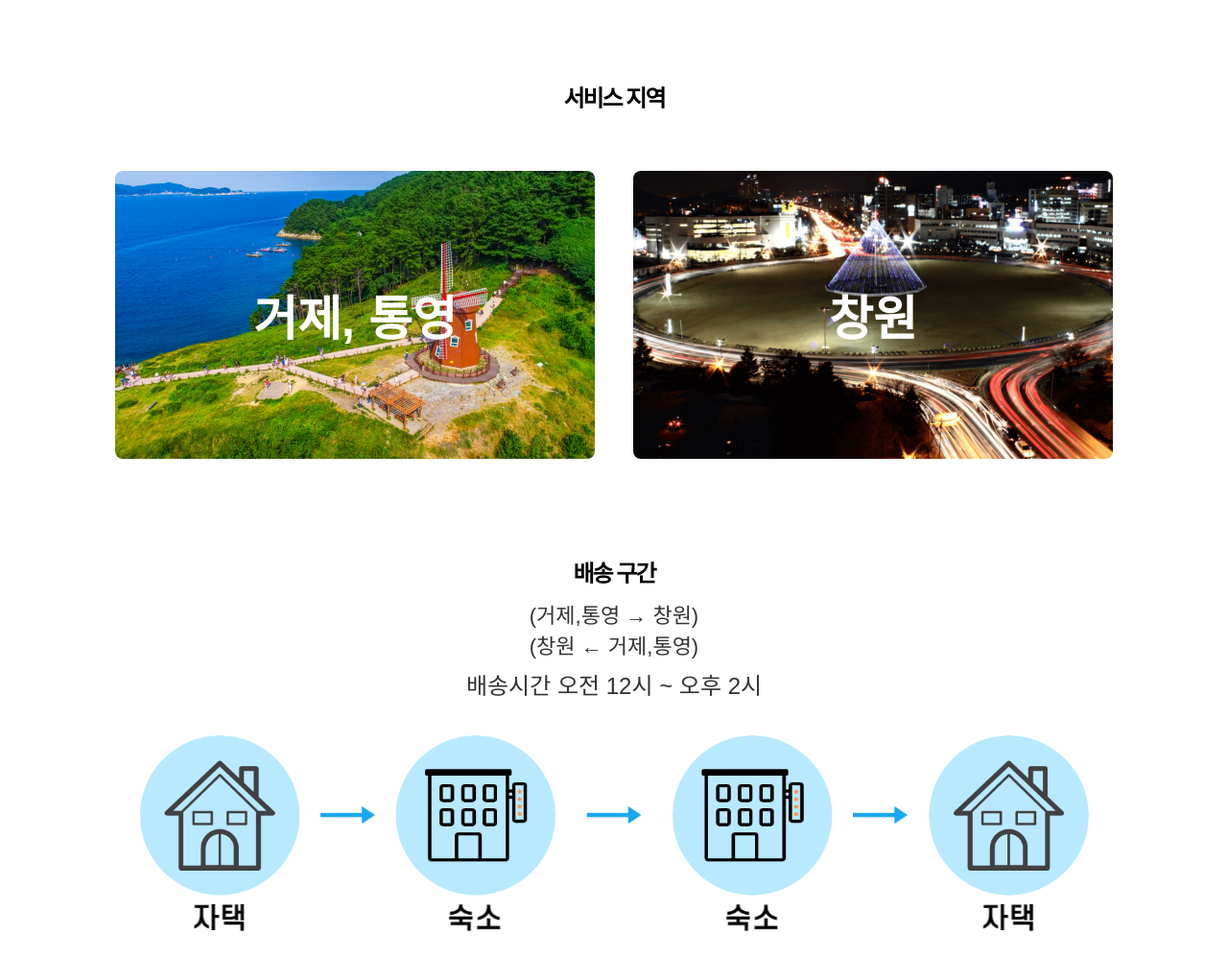
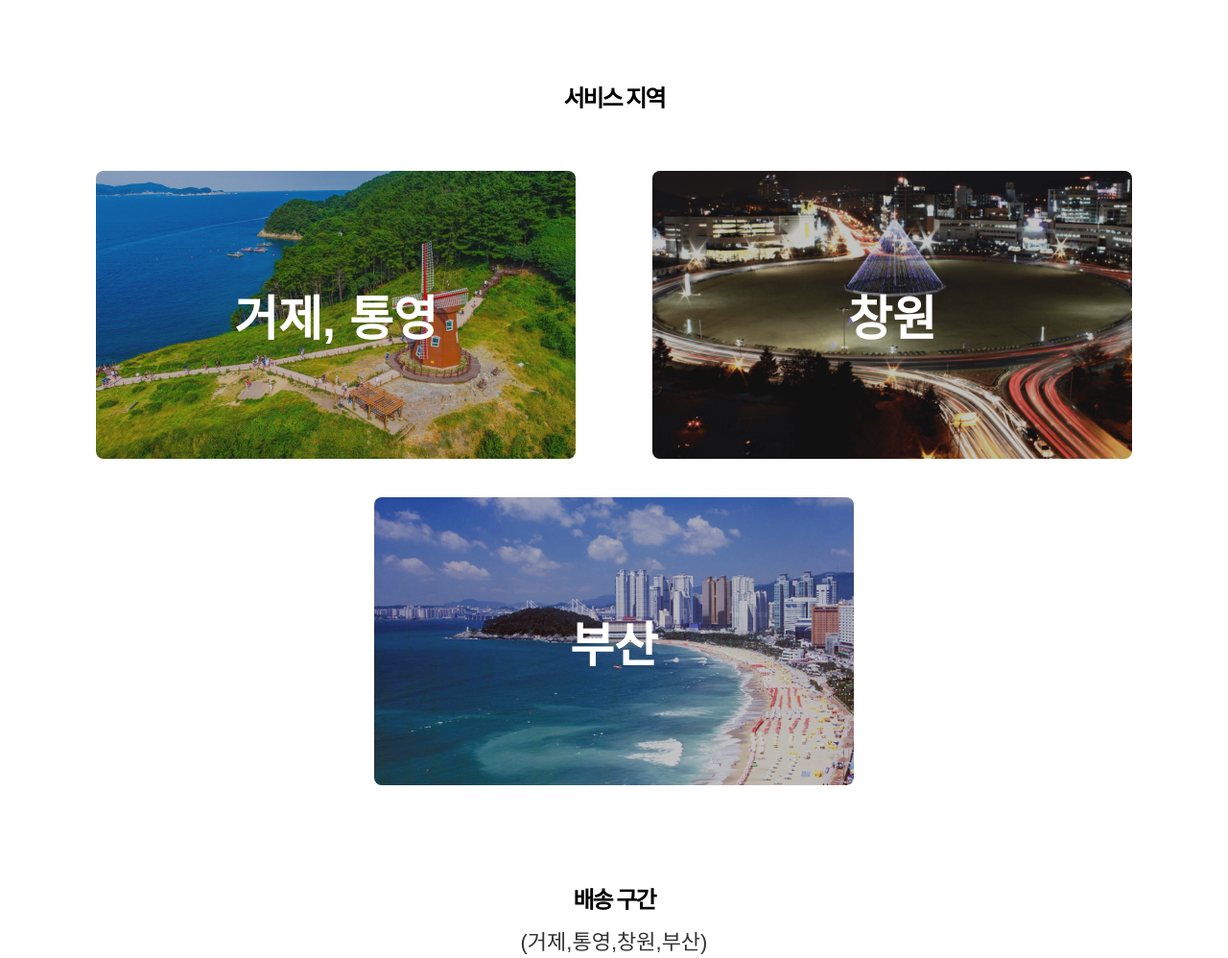
Before and after one commit to big-lark/freetriplanding, a plain HTML site: page index.html in a window 1280 px wide. Shown: the part 2602-3600 px from the top of the page at 96% size. Drawn offline with Linux system fonts and the light colour scheme.

Commit message:
area update

```diff
--- a/index.html
+++ b/index.html
@@ -130,16 +130,21 @@
           <span class="local-name">거제, 통영</span>
         </li>
         <li>
-          <img src="./images/local02.png" alt="local01" />
+          <img src="./images/local02.png" alt="local02" />
           <div class="black"></div>
           <span class="local-name">창원</span>
+        </li>
+        <li>
+          <img src="./images/local03.png" alt="local03" />
+          <div class="black"></div>
+          <span class="local-name">부산</span>
         </li>
       </ul>
       <div class="area-section">
         <p class="section-title">배송 구간</p>
-        <p class="section-desc">(거제,통영 → 창원)</p>
-        <p class="section-desc">(창원 ← 거제,통영)</p>
-        <p class="section-desc-time">배송시간 오전 12시 ~ 오후 2시</p>
+        <p class="section-desc">(거제,통영,창원,부산)</p>
+        <!-- <p class="section-desc">(창원 ← 거제,통영)</p>
+        <p class="section-desc-time">배송시간 오전 12시 ~ 오후 2시</p> -->
       </div>
       <div class="delivery-section">
         <img src="./images/deliverSection.png" alt="deliverSection" />
--- a/style.css
+++ b/style.css
@@ -243,10 +243,11 @@ main {
   justify-content: center;
   align-items: center;
   max-width: 1400px;
+  flex-wrap: wrap;
 }
 
 .local-wrapper li {
-  margin: 20px;
+  margin: 20px 40px;
   overflow: hidden;
   border-radius: 8px;
   /* border: solid 1px var(--color-light-blue); */
@@ -264,9 +265,11 @@ main {
 }
 
 .local-wrapper li .black {
-  max-width: 100%;
-
+  max-width: inherit;
+  max-height: inherit;
   position: absolute;
+  width: 100%;
+  height: 100%;
   background: var(--color-black);
   opacity: 0.3;
   transition: linear 0.2s;
```
Also changed, not shown: images/local03.png (added).
